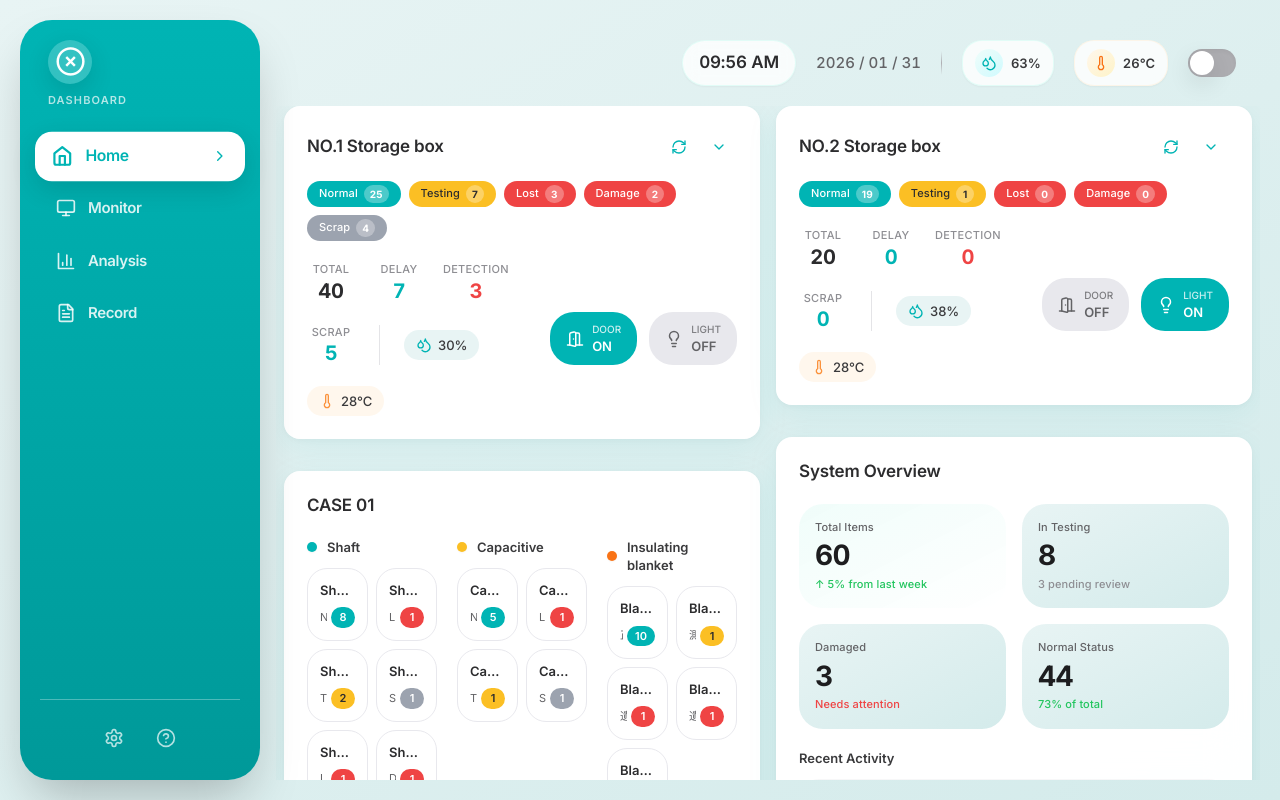
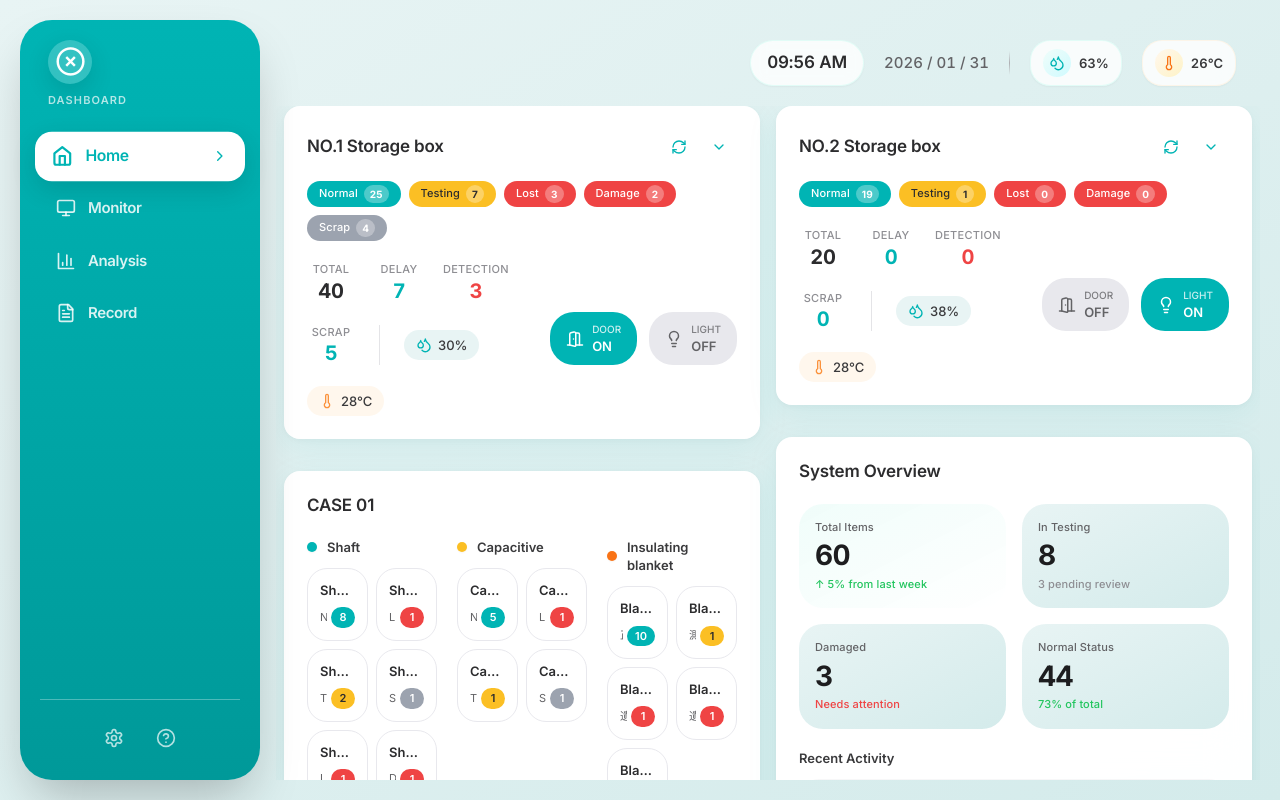
Before and after one commit to fewfyz/Dashboard_clone1, a Next.js app: page / in a window 1280 px wide. Built offline with nearby package versions, Linux system fonts and the light colour scheme.

Commit message:
Remove dark mode toggle button from header

```diff
--- a/src/components/Header.tsx
+++ b/src/components/Header.tsx
@@ -5,7 +5,6 @@ import { Droplets, Thermometer } from 'lucide-react';
 
 export default function Header() {
   const [currentTime, setCurrentTime] = useState(new Date());
-  const [isDarkMode, setIsDarkMode] = useState(false);
 
   useEffect(() => {
     const timer = setInterval(() => {
@@ -61,23 +60,6 @@ export default function Header() {
         </div>
         <span className="text-sm font-semibold text-gray-700 tabular-nums">26°C</span>
       </div>
-
-      {/* Dark Mode Toggle (iOS Style) */}
-      <button
-        onClick={() => setIsDarkMode(!isDarkMode)}
-        className={`relative w-12 h-7 rounded-full transition-all duration-300 shadow-inner ${
-          isDarkMode ? 'bg-gradient-to-r from-teal-500 to-cyan-500' : 'bg-gray-300'
-        }`}
-        role="switch"
-        aria-checked={isDarkMode}
-        aria-label="Toggle dark mode"
-      >
-        <div
-          className={`absolute top-0.5 w-6 h-6 bg-white rounded-full shadow-lg transition-all duration-300 ${
-            isDarkMode ? 'translate-x-5' : 'translate-x-0.5'
-          }`}
-        />
-      </button>
     </header>
   );
 }
```
